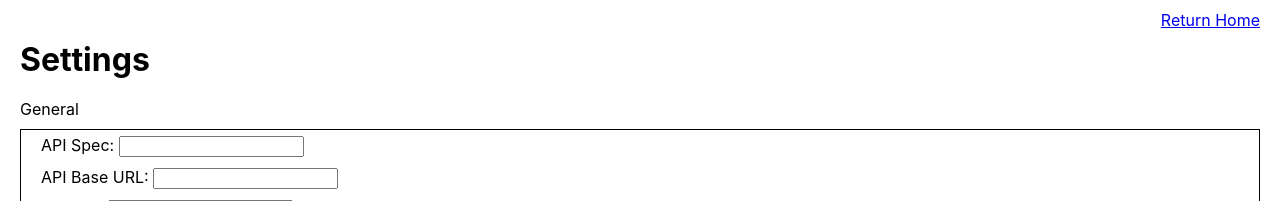
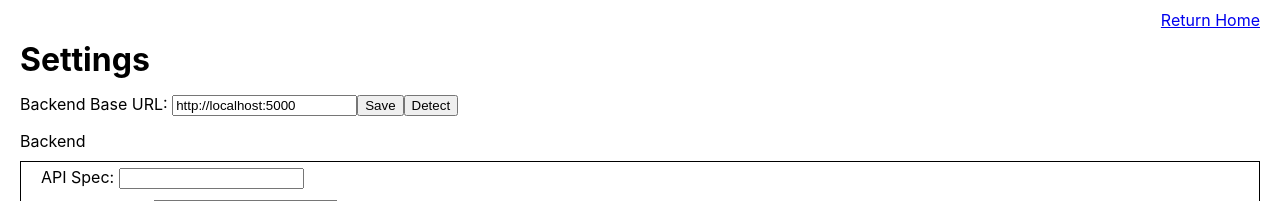
Before and after one commit to jianshaow/code-gen, a React (Create React App) app in the folder frontend/: page /setting in a window 1280 px wide. Shown: the top 201 px of the page. Built offline with nearby package versions, Linux system fonts and the light colour scheme; no server answers; the HTML template or start-up script is replaced by a standard one.

Commit message:
add backend base url config

```diff
--- a/frontend/src/components/Setting.tsx
+++ b/frontend/src/components/Setting.tsx
@@ -1,6 +1,8 @@
 import { Component, ChangeEvent, MouseEvent } from 'react';
 import { Link } from 'react-router-dom';
 import {
+  getBeBaseUrl,
+  setBeBaseUrl,
   fetchConfig,
   updateConfig,
   fetchModels,
@@ -12,6 +14,7 @@ import './Common.css';
 import './Setting.css';
 
 interface SettingState {
+  beBaseUrl: string;
   apiSpec: string;
   baseUrl: string;
   apiKey: string;
@@ -27,6 +30,7 @@ class Setting extends Component<{}, SettingState> {
   constructor(props: {}) {
     super(props);
     this.state = {
+      beBaseUrl: getBeBaseUrl(),
       apiSpec: '',
       baseUrl: '',
       apiKey: '',
@@ -37,10 +41,27 @@ class Setting extends Component<{}, SettingState> {
       template: '',
       content: '',
     };
+    this.initSetting();
+  }
+
+  initSetting() {
     this.initConfig();
     this.initModels();
     this.initTemplates();
   }
+
+  saveBeBaseUrl = async (e: MouseEvent) => {
+    const { beBaseUrl } = this.state;
+    setBeBaseUrl(beBaseUrl);
+    this.initSetting();
+  };
+
+  detectBeBaseUrl = async (e: MouseEvent) => {
+    const protocol = window.location.protocol;
+    const host = window.location.host;
+    const url = `${protocol}//${host}`;
+    this.setState({ beBaseUrl: url })
+  };
 
   initModels() {
     fetchModels(false).then((models) => {
@@ -60,7 +81,7 @@ class Setting extends Component<{}, SettingState> {
       }
       this.setState({ models: models });
     });
-  }
+  };
 
   initConfig() {
     fetchConfig().then(config => {
@@ -84,21 +105,21 @@ class Setting extends Component<{}, SettingState> {
     fetchTemplates(true).then(templates => {
       this.setState({ templates: templates, template: templates[0] });
     });
-  }
+  };
 
   loadTemplate = async (e: MouseEvent) => {
     const { template } = this.state;
     fetchTemplate(template).then(content => {
       this.setState({ content: content });
     });
-  }
+  };
 
   saveTemplate = async (e: MouseEvent) => {
     const { template, content } = this.state;
     updateTemplate(template, content).then(() => {
       alert('Saved!');
     })
-  }
+  };
 
   saveConfig = async (e: MouseEvent) => {
     const { apiSpec, baseUrl, apiKey, model, tplDir } = this.state
@@ -112,16 +133,30 @@ class Setting extends Component<{}, SettingState> {
     updateConfig(JSON.stringify(config)).then(() => {
       alert('Setting Saved!')
     })
-  }
+  };
 
   render() {
-    const { apiSpec, baseUrl, apiKey, models, model, tplDir, templates, template, content } = this.state;
+    const { beBaseUrl, apiSpec, baseUrl, apiKey, models, model, tplDir, templates, template, content } = this.state;
 
     return (
       <div className='column-container'>
         <Link className='header' to='/'>Return Home</Link>
         <h1 className='title'>Settings</h1>
-        <label className='title'>General</label>
+        <div className='setting'>
+          <div>
+            <label>Backend Base URL: </label>
+            <input
+              type='text'
+              value={beBaseUrl}
+              onChange={(e: ChangeEvent<HTMLInputElement>) => {
+                this.setState({ beBaseUrl: e.target.value });
+              }}
+            />
+            <button onClick={this.saveBeBaseUrl}>Save</button>
+            <button onClick={this.detectBeBaseUrl}>Detect</button>
+          </div>
+        </div>
+        <label className='title'>Backend</label>
         <div className='setting-container'>
           <div className='setting'>
             <div>
--- a/frontend/src/services/backend.ts
+++ b/frontend/src/services/backend.ts
@@ -1,13 +1,24 @@
 
-const backendBaseUrl = "http://localhost:5000"
+function setBeBaseUrl(beBaseUrl: string) {
+  localStorage.setItem('beBaseUrl', beBaseUrl);
+}
+
+function getBeBaseUrl() {
+  var beBaseUrl = localStorage.getItem('beBaseUrl');
+  if (beBaseUrl === null) {
+    beBaseUrl = "http://localhost:5000";
+    setBeBaseUrl(beBaseUrl);
+  }
+  return beBaseUrl;
+}
 
 async function fetchConfig() {
-  const url = `${backendBaseUrl}/config`;
+  const url = `${getBeBaseUrl()}/config`;
   return fetch(url).then(response => response.json());
 }
 
 async function updateConfig(config: string) {
-  const url = `${backendBaseUrl}/config`;
+  const url = `${getBeBaseUrl()}/config`;
   fetch(url, {
     method: 'PUT',
     headers: { 'Content-Type': 'application/json' },
@@ -16,22 +27,22 @@ async function updateConfig(config: string) {
 }
 
 async function fetchModels(reload: boolean) {
-  const url = `${backendBaseUrl}/models?reload=${reload}`
+  const url = `${getBeBaseUrl()}/models?reload=${reload}`
   return fetch(url).then(response => response.json());
 }
 
 async function fetchTemplates(reload: boolean) {
-  const url = `${backendBaseUrl}/template?reload=${reload}`
+  const url = `${getBeBaseUrl()}/template?reload=${reload}`
   return fetch(url).then(response => response.json());
 }
 
 async function fetchTemplate(template: string) {
-  const url = `${backendBaseUrl}/template/${template}`;
+  const url = `${getBeBaseUrl()}/template/${template}`;
   return fetch(url).then(response => response.text());
 }
 
 async function updateTemplate(template: string, content: string) {
-  const url = `${backendBaseUrl}/template/${template}`;
+  const url = `${getBeBaseUrl()}/template/${template}`;
   fetch(url, {
     method: 'PUT',
     headers: { 'Content-Type': 'plain/text' },
@@ -40,7 +51,7 @@ async function updateTemplate(template: string, content: string) {
 }
 
 async function generate(template: string, requirement: string) {
-  const url = `${backendBaseUrl}/${template}/generate`
+  const url = `${getBeBaseUrl()}/${template}/generate`
   return fetch(url, {
     method: 'POST',
     headers: { 'Content-Type': 'plain/text' },
@@ -49,5 +60,13 @@ async function generate(template: string, requirement: string) {
 }
 
 export {
-  fetchConfig, updateConfig, fetchModels, fetchTemplates, fetchTemplate, updateTemplate, generate
+  getBeBaseUrl,
+  setBeBaseUrl,
+  fetchConfig,
+  updateConfig,
+  fetchModels,
+  fetchTemplates,
+  fetchTemplate,
+  updateTemplate,
+  generate
 }
```
